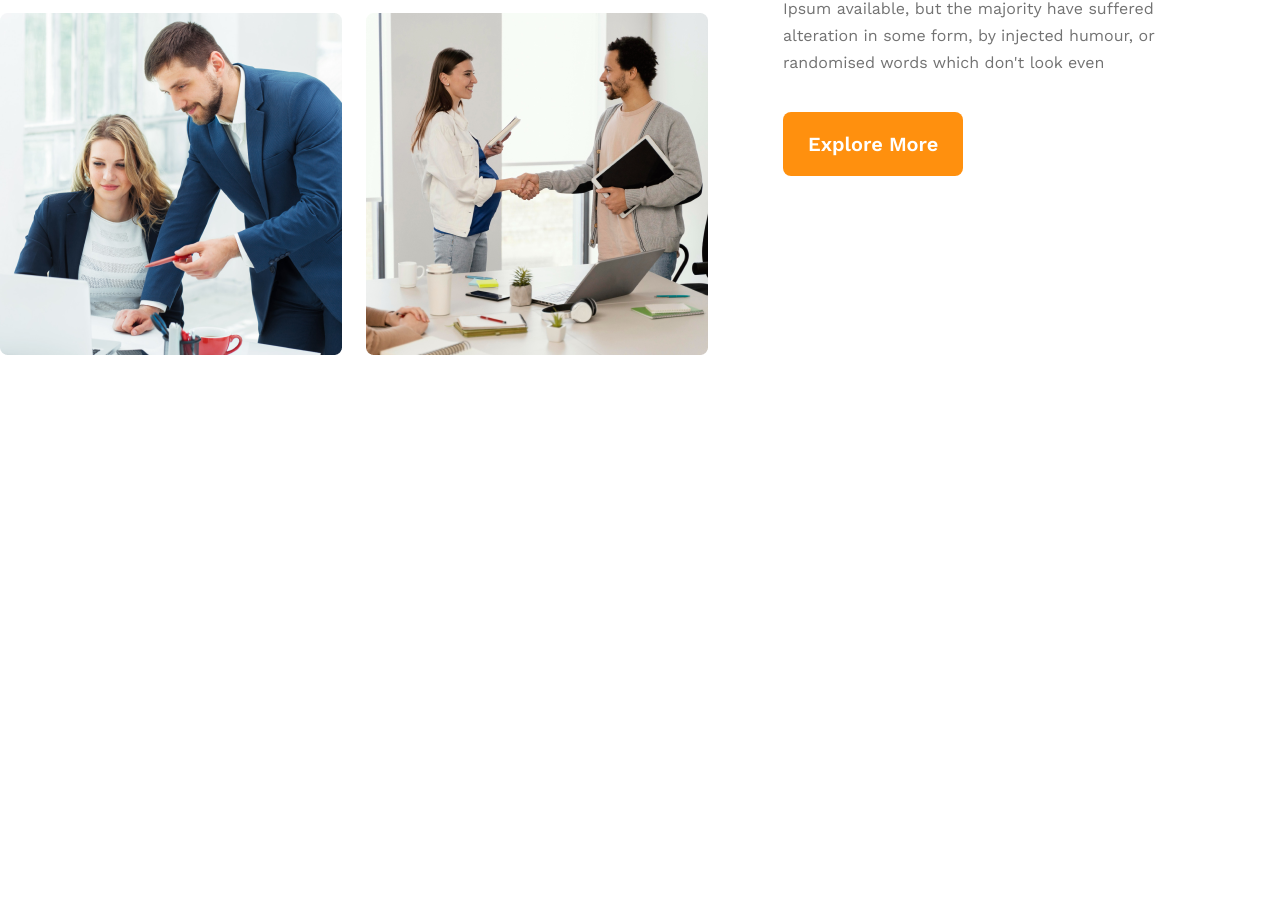
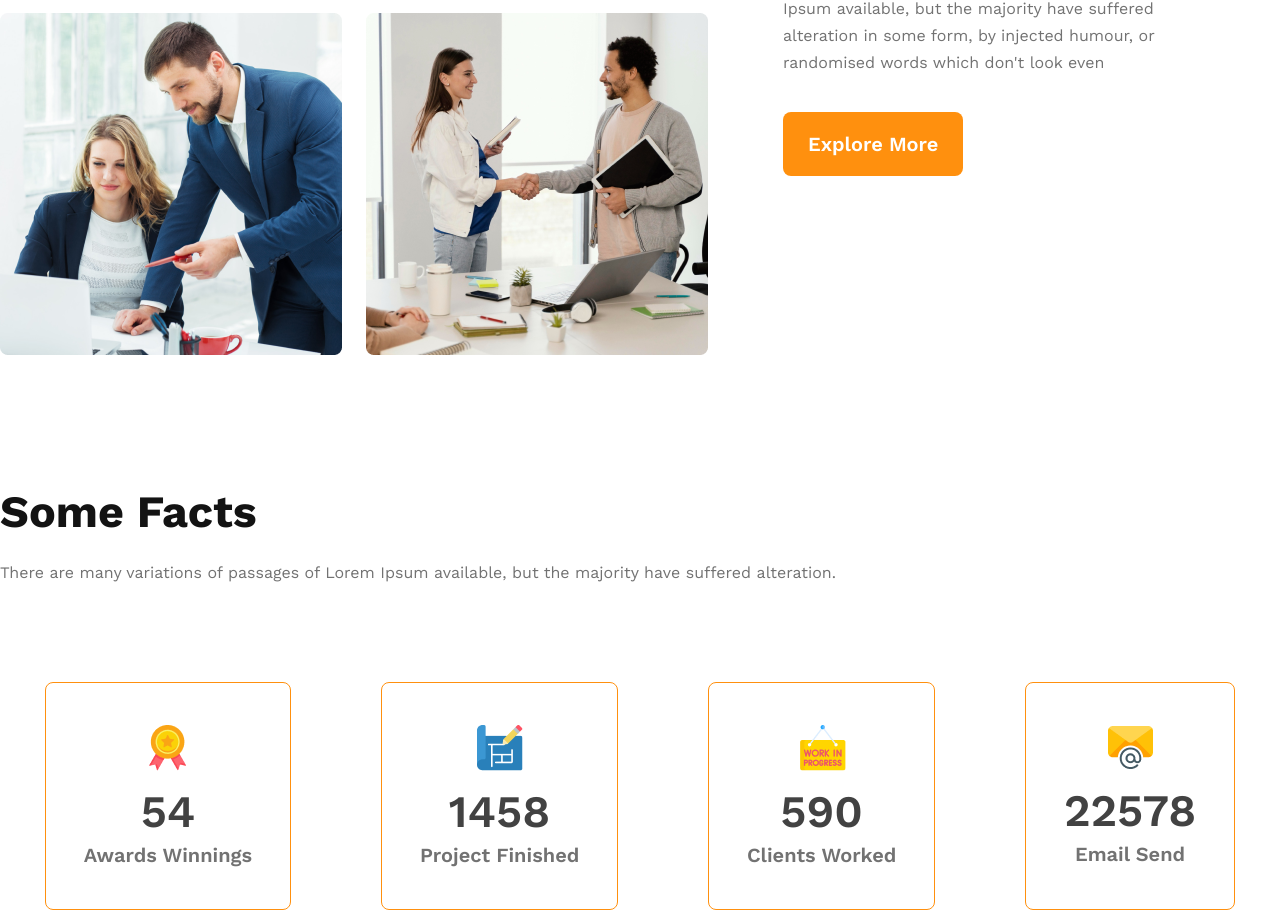
Before and after one commit to abunaim5/g3-architects-website, a plain HTML site: page index.html in a window 1280 px wide. Shown: the part 1454-2364 px from the top of the page. Before the commit the page ends 1809 px from the top, so only its background shows below. Drawn offline with nearby package versions, Linux system fonts and the light colour scheme.

Commit message:
facts section added

```diff
--- a/index.html
+++ b/index.html
@@ -13,7 +13,7 @@
     <!-- Header section start -->
     <header>
         <nav>
-            <h3 class="nav-title">G3 Architects</h3>
+            <h3 class="title-primary">G3 Architects</h3>
             <ul>
                 <li><a href="">Home</a></li>
                 <li><a href="">About</a></li>
@@ -24,7 +24,8 @@
         <div class="banner">
             <div class="banner-content">
                 <h1 class="banner-title">Brand New Group of Architects<h1>
-                        <p class="banner-description">There are many variations of passages of Lorem Ipsum available,
+                        <p class="description-primary color-primary">There are many variations of passages of Lorem
+                            Ipsum available,
                             but the majority have suffered alteration in some form, by injected humour, or randomised
                             words which don't look even</p>
                         <button id="explore-btn" class="btn-primary">Explore More</button>
@@ -43,13 +44,48 @@
                 <img src="images/team4.png" alt="">
             </div>
             <div class="teams-content">
-                <h3 class="teams-title"><span class="quick-list">Quick list</span> <span class="of-our">of Our</span>
+                <h3 class="teams-title"><span class="quick-list color-primary">Quick list</span> <span class="of-our">of
+                        Our</span>
                     <span class="text-features">Features</span>
                 </h3>
-                <p class="teams-description">There are many variations of passages of Lorem Ipsum available, but the
+                <p class="description-primary color-primary">There are many variations of passages of Lorem Ipsum
+                    available, but the
                     majority have suffered alteration in some form, by injected humour, or randomised words which don't
                     look even</p>
                 <button class="btn-primary">Explore More</button>
+            </div>
+        </section>
+        <!-- Features section start -->
+        <section class="features-section">
+
+        </section>
+        <!-- Facts section start -->
+        <section class="facts-section">
+            <h3 class="title-primary">Some Facts</h3>
+            <p class="facts-description color-primary">There are many variations of passages of Lorem Ipsum available,
+                but the majority
+                have suffered alteration.</p>
+            <div class="facts-card-container">
+                <div class="cards">
+                    <img src="images/icons/ribon.png" alt="">
+                    <h2 class="card-stats">54</h2>
+                    <p class="card-title">Awards Winnings</p>
+                </div>
+                <div class="cards">
+                    <img src="images/icons/projects.png" alt="">
+                    <h2 class="card-stats">1458</h2>
+                    <p class="card-title">Project Finished</p>
+                </div>
+                <div class="cards">
+                    <img src="images/icons/customers.png" alt="">
+                    <h2 class="card-stats">590</h2>
+                    <p class="card-title">Clients Worked</p>
+                </div>
+                <div class="cards">
+                    <img src="images/icons/email.png" alt="">
+                    <h2 class="card-stats">22578</h2>
+                    <p class="card-title">Email Send</p>
+                </div>
             </div>
         </section>
     </main>
--- a/styles/style.css
+++ b/styles/style.css
@@ -23,6 +23,23 @@
     cursor: pointer;
 }
 
+.color-primary {
+    color: #727272;
+}
+
+.title-primary {
+    color: #131313;
+    font-size: 2.8rem;
+    font-weight: 700;
+}
+
+.description-primary {
+    font-size: 1rem;
+    font-weight: 400;
+    margin-top: 35px;
+    line-height: 1.7rem;
+}
+
 /* Header styles */
 header {
     background-color: rgba(255, 144, 14, 0.10);
@@ -33,12 +50,6 @@ nav {
     display: flex;
     justify-content: space-between;
     align-items: center;
-}
-
-.nav-title {
-    color: #131313;
-    font-size: 2.8rem;
-    font-weight: 700;
 }
 
 nav>ul {
@@ -75,14 +86,6 @@ header img {
     font-weight: 700;
 }
 
-.banner-content .banner-description {
-    color: #727272;
-    font-size: 1rem;
-    font-weight: 400;
-    margin-top: 35px;
-    line-height: 1.7rem;
-}
-
 .banner img {
     margin-top: 50px;
 }
@@ -116,7 +119,6 @@ main {
 }
 
 .teams-title .quick-list {
-    color: #727272;
     font-size: 2.8rem;
     font-weight: 500;
 }
@@ -133,12 +135,44 @@ main {
     font-weight: 700;
 }
 
-.teams-description {
+
+/* Facts section styles */
+.facts-section {
+    margin-top: 130px;
+}
+
+.facts-description {
+    margin-top: 25px;
+}
+
+.facts-card-container {
+    display: flex;
+    justify-content: space-around;
+    margin-top: 100px;
+}
+
+.facts-card-container .cards {
+    text-align: center;
+    border-radius: 8px;
+    border: 1px solid #FF900E;
+    padding: 42px 38px;
+}
+
+.facts-card-container .cards .card-stats {
+    color: #424242;
+    font-size: 45px;
+    font-weight: 600;
+    margin-top: 10px;
+}
+
+.facts-card-container .cards .card-title {
     color: #727272;
-    font-size: 16px;
-    font-weight: 400;
-    line-height: 1.7rem;
+    font-size: 20px;
+    font-weight: 600;
+    margin-top: 5px;
 }
+
+
 
 /* Responsive media queries */
 /* Mobile device */
```
